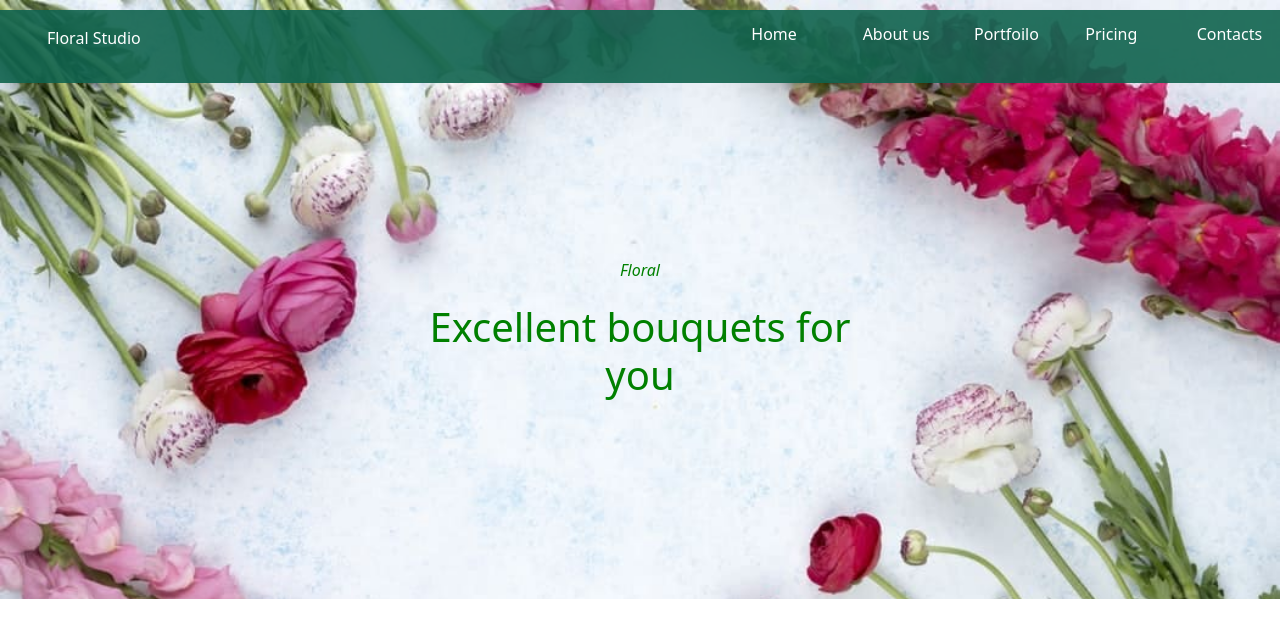
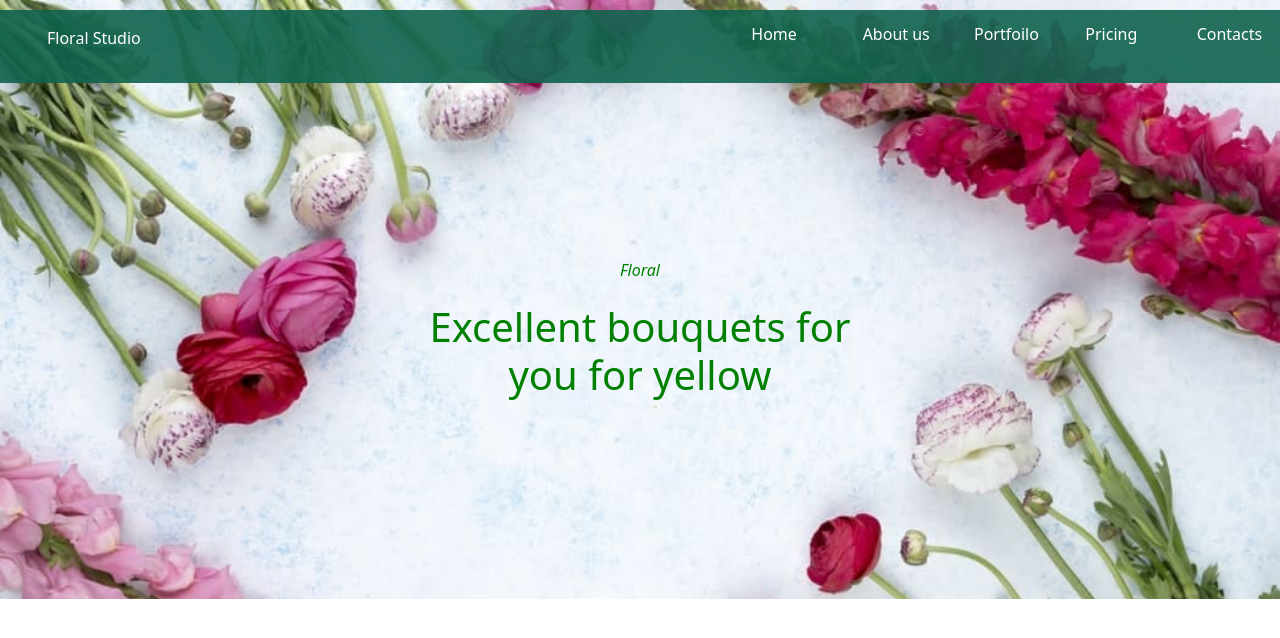
Before and after one commit to rolexsuiya/helthcare, a plain HTML site: page index.html in a window 1280 px wide. Drawn offline with nearby package versions, Linux system fonts and the light colour scheme.

Commit message:
add text

```diff
--- a/index.html
+++ b/index.html
@@ -39,7 +39,7 @@
 				<div class="col-sm-4 p-1 text-white"></div>
 				<div class="col-sm-4 p-1 text-white">
 					<p id="para">Floral</p>
-					<h1 id="head_text">Excellent bouquets for you</h1>
+					<h1 id="head_text">Excellent bouquets for you for yellow</h1>
 				</div>
 				<div class="col-sm-4 p-1 text-white"></div>
 
```
